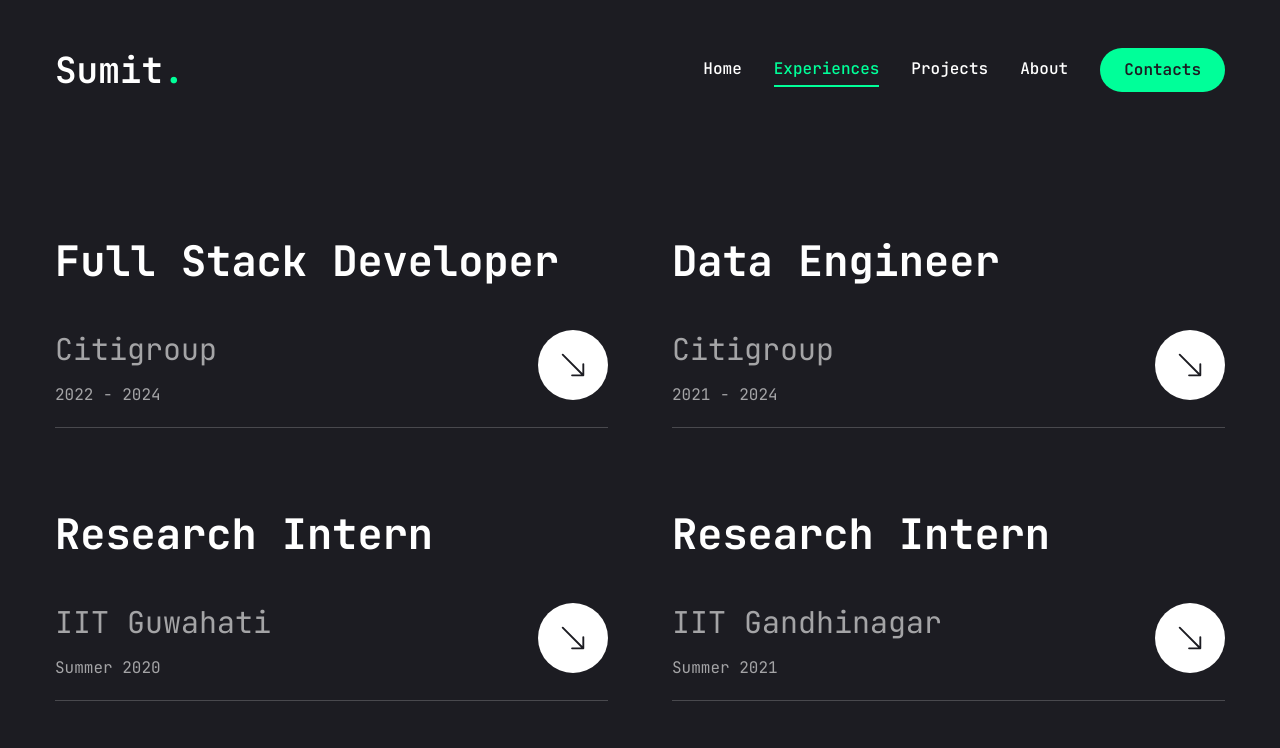
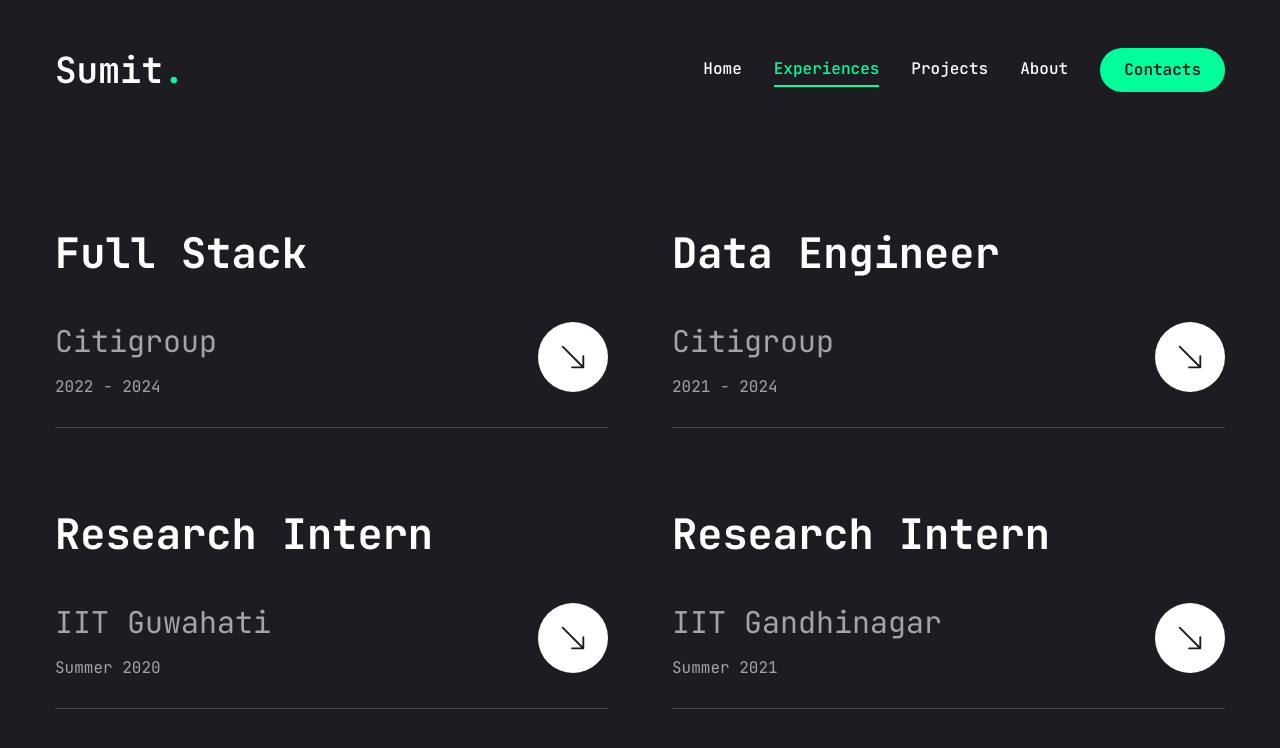
Before and after one commit to sumitkanu/sumitkanu.github.io, a Next.js app: page /experiences in a window 1280 px wide. Shown: the top 748 px of the page. Built offline with nearby package versions, Linux system fonts and the light colour scheme.

Commit message:
experience page animation

```diff
--- a/app/about/page.jsx
+++ b/app/about/page.jsx
@@ -3,7 +3,7 @@ import React from 'react';
 const About = () => {
   return (
     <section className="bg-primary text-white py-12 px-6">
-      <div className="container mx-auto max-w-4xl">
+      <div className="container mx-auto">
         <p className="text-lg leading-relaxed mb-6">
           Hello! I'm Sumit Kanu, a passionate and driven software engineer and data scientist currently pursuing my
           Master of Science in Computer Science at Northeastern University, Boston. With a strong foundation in software
--- a/app/experiences/page.jsx
+++ b/app/experiences/page.jsx
@@ -6,13 +6,13 @@ import { motion } from "framer-motion";
 
 const experiences = [
   {
-    title: "Full Stack Developer",
+    title: "Full Stack",
     company: "Citigroup",
     date: "2022 - 2024",
     details: [
       "Developed highly modular web applications for data reconciliation, monitoring, and reporting, impacting 5000+ users.",
       "Led the integration of a design system to standardize UI/UX. Facilitated the retirement of Power BI and EUCs by developing end-to-end features for bulk record editing, live data synchronization, report creation with formulas, and report sharing.",
-      "Drove Agile development and mentored new team members, contributing to growth and cross-functional collaboration."
+      "Drove Agile development and mentored new team members, contributing to growth and cross-functional collaboration.",
     ],
   },
   {
@@ -22,7 +22,7 @@ const experiences = [
     details: [
       "Developed a PySpark model to detect unfair market practices, iteratively refining features in collaboration with data scientists.",
       "Utilized Hadoop, Spark, and Hive to efficiently manage large trading-activity data, ensuring scalable and robust data processing.",
-      "Built a Flask UI with Redis for database management, integrating Plotly for visualizing model results and enhancing user insights."
+      "Built a Flask UI with Redis for database management, integrating Plotly for visualizing model results and enhancing user insights.",
     ],
   },
   {
@@ -30,7 +30,7 @@ const experiences = [
     company: "IIT Guwahati",
     date: "Summer 2020",
     details: [
-      "Simulated beamforming optimization with passive Intelligent Reflecting Surfaces (IRS) in MATLAB, achieving an 8dBm signal boost through convex optimization of IRS reflective phases."
+      "Simulated beamforming optimization with passive Intelligent Reflecting Surfaces (IRS) in MATLAB, achieving an 8dBm signal boost through convex optimization of IRS reflective phases.",
     ],
   },
   {
@@ -39,7 +39,7 @@ const experiences = [
     date: "Summer 2021",
     details: [
       "Optimized a LoRa-based IoT network for campus-wide air quality monitoring.",
-      "Developed wearable posture detectors and parking availability dashboards for enhanced environment and health monitoring."
+      "Developed wearable posture detectors and parking availability dashboards for enhanced environment and health monitoring.",
     ],
   },
 ];
@@ -54,21 +54,24 @@ const Experiences = () => {
   return (
     <section className="min-h-[80vh] flex flex-col justify-center py-12 xl:py-0">
       <div className="container mx-auto">
-        <motion.div
-          initial={{ opacity: 0 }}
-          animate={{
-            opacity: 1,
-            transition: { delay: 2.4, duration: 1.4, ease: "easeIn" },
+        <div
+          className="grid grid-cols-1 sm:grid-cols-2 gap-8 sm:gap-16"
+          style={{
+            gridAutoRows: "min-content",
           }}
-          className="grid grid-cols-1 md:grid-cols-2 gap-16"
         >
           {experiences.map((exp, index) => (
+            <div
+              key={index}
+              className="flex flex-col sm:gap-4 gap-6"
+            >
+              {/* Experience Card */}
               <button
-              key={index}
                 onClick={() => toggleDetails(index)}
                 className="flex flex-col items-start gap-4 group"
               >
-              <h2 className="text-[42px] font-bold text-white group-hover:text-accent transition-all duration-500">
+                <h2 className={`text-[42px] font-bold group-hover:text-accent transition-all duration-500"
+                ${activeIndex === index ? "text-accent" : "text-white"}`}>
                   {exp.title}
                 </h2>
                 <div className="flex justify-between items-center w-full">
@@ -77,24 +80,48 @@ const Experiences = () => {
                     <p className="text-white/60">{exp.date}</p>
                   </div>
                   <div
-                  className="w-[70px] h-[70px] rounded-full bg-white group-hover:bg-accent
-                    transition-all duration-500 flex items-center justify-center group-hover:-rotate-45"
+                    className={`w-[70px] h-[70px] rounded-full group-hover:bg-accent
+                      transition-all duration-500 flex items-center justify-center group-hover:rotate-45
+                      ${activeIndex === index ? "bg-accent rotate-45" : "bg-white"}`}
                   >
                     <BsArrowDownRight className="text-primary text-3xl" />
                   </div>
                 </div>
-              <hr className="border-white/20 w-full" />
+                <hr
+                  className="border-t border-white/20 w-full mt-2"
+                />
               </button>
+
+              {/* Description on mobile */}
+              {activeIndex === index && (
+                <motion.div
+                  initial={{ opacity: 0, height: 0 }}
+                  animate={{ opacity: 1, height: "auto" }}
+                  exit={{ opacity: 0, height: 0 }}
+                  transition={{ duration: 0.5 }}
+                  className="bg-gray-800 p-4 rounded-lg shadow-lg text-white sm:hidden"
+                >
+                  <ul className="list-disc pl-6 text-white/80">
+                    {exp.details.map((detail, i) => (
+                      <li key={i}>{detail}</li>
+                    ))}
+                  </ul>
+                </motion.div>
+              )}
+            </div>
           ))}
 
+          {/* Render Description Row for Desktop */}
           {activeIndex !== null && (
             <motion.div
-              initial={{ height: 0, opacity: 0 }}
-              animate={{ height: "auto", opacity: 1 }}
+              initial={{ opacity: 0, height: 0 }}
+              animate={{ opacity: 1, height: "auto" }}
+              exit={{ opacity: 0, height: 0 }}
               transition={{ duration: 0.5 }}
-              className="bg-gray-800 p-4 rounded-lg shadow-lg text-white md:col-span-2"
+              className="col-span-2 bg-gray-800 p-4 rounded-lg shadow-lg text-white hidden sm:block"
               style={{
-                gridColumn: activeIndex % 2 === 0 ? "1 / span 2" : "1 / span 2",
+                gridColumn: "1 / span 2",
+                gridRow: Math.ceil((activeIndex + 1) / 2) + 1,
               }}
             >
               <ul className="list-disc pl-6 text-white/80">
@@ -104,7 +131,7 @@ const Experiences = () => {
               </ul>
             </motion.div>
           )}
-        </motion.div>
+        </div>
       </div>
     </section>
   );
```
Lines whose indentation alone changed are shown as unchanged.
